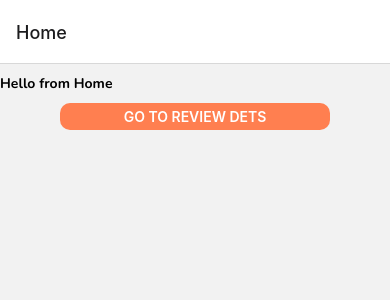
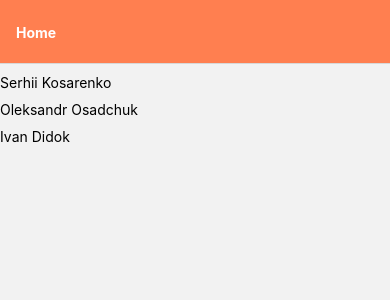
Before and after one commit to kosarc/ReviewApp-React-Native, a React Native app: screen /Home in a window 390 px wide. Shown: the top 300 px of the page. Built offline with nearby package versions, Linux system fonts and the light colour scheme.

Commit message:
added react native hooks

```diff
--- a/App.js
+++ b/App.js
@@ -34,7 +34,19 @@ export default function App() {
 
   return (
     <NavigationContainer onLayout={onLayoutRootView}>
-      <Stack.Navigator initialRouteName="Home">
+      <Stack.Navigator
+        initialRouteName="Home"
+        screenOptions={{
+          headerStyle: {
+            backgroundColor: "coral",
+          },
+          headerTintColor: "#fff",
+          headerTitleStyle: {
+            fontWeight: "bold",
+            fontSize: "18",
+          },
+        }}
+      >
         <Stack.Screen name="Home" component={Home} />
         <Stack.Screen name="Review Details" component={ReviewDetails} />
       </Stack.Navigator>
--- a/components/Home.js
+++ b/components/Home.js
@@ -1,17 +1,30 @@
-import { View, Text, TouchableOpacity } from "react-native";
+import { View, Text, TouchableOpacity, FlatList } from "react-native";
+import React, { useState } from "react";
 import GlobalStyles from "../styles/GlobalStyles";
+
 function Home({ navigation }) {
-  const hanldePress = () => {
-    navigation.push("Review Details");
-  };
+  const [reviews, setReviews] = useState([
+    { title: "Serhii Kosarenko", age: "34", rating: 5, key: "1" },
+    { title: "Oleksandr Osadchuk", age: "34", rating: 4, key: "2" },
+    { title: "Ivan Didok", age: "36", rating: 3, key: "3" },
+  ]);
 
   return (
-    <View style={GlobalStyles.home}>
-      <Text style={GlobalStyles.title_text}>Hello from Home</Text>
-      <TouchableOpacity style={GlobalStyles.button} onPress={hanldePress}>
-        <Text style={GlobalStyles.button_title}>go to review dets</Text>
-      </TouchableOpacity>
-    </View>
+    <FlatList
+      data={reviews}
+      keyExtractor={(reviews) => reviews.key}
+      renderItem={({ item }) => {
+        return (
+          <View style={GlobalStyles.home}>
+            <TouchableOpacity
+              onPress={() => navigation.navigate("Review Details", item)}
+            >
+              <Text>{item.title}</Text>
+            </TouchableOpacity>
+          </View>
+        );
+      }}
+    />
   );
 }
 
--- a/components/ReviewDetails.js
+++ b/components/ReviewDetails.js
@@ -1,16 +1,12 @@
 import { View, Text, TouchableOpacity } from "react-native";
+import { useRoute } from "@react-navigation/native";
 import GlobalStyles from "../styles/GlobalStyles";
-function ReviewDetails({ navigation }) {
-  const hanldePress = () => {
-    navigation.goBack("Home");
-  };
-
+function ReviewDetails() {
+  const rout = useRoute();
   return (
     <View style={GlobalStyles.review}>
-      <Text style={GlobalStyles.title_text}>Hello from Review Details</Text>
-      <TouchableOpacity style={GlobalStyles.button} onPress={hanldePress}>
-        <Text style={GlobalStyles.button_title}>go to Home</Text>
-      </TouchableOpacity>
+      <Text style={GlobalStyles.title_text}>{rout.params.age}</Text>
+      <Text style={GlobalStyles.title_text}>{rout.params.rating}</Text>
     </View>
   );
 }
```
